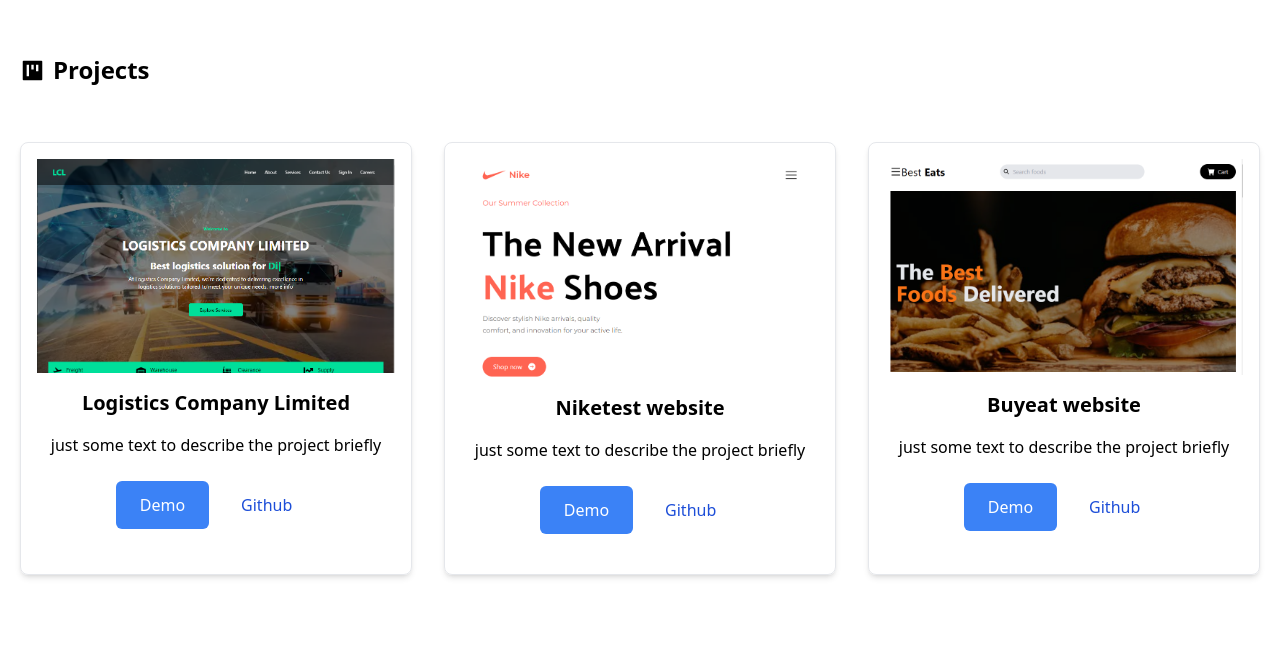
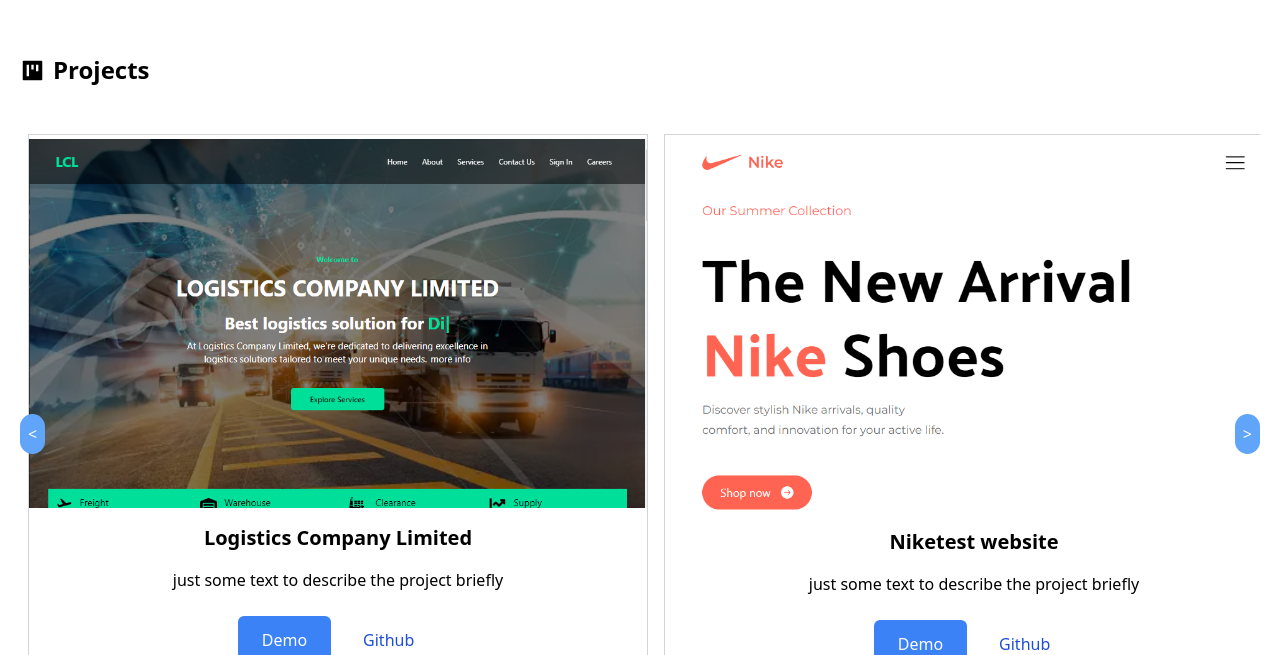
Before and after one commit to okolosiokaro/porfolio, a React (Create React App) app: page / in a window 1280 px wide. Shown: the part 2145-2800 px from the top of the page. Built offline with nearby package versions, Linux system fonts and the light colour scheme; the HTML template or start-up script is replaced by a standard one.

Commit message:
Staged changes

```diff
--- a/src/components/Built.jsx
+++ b/src/components/Built.jsx
@@ -1,6 +1,6 @@
 import React from 'react'
-import { Projects } from '../data/data';
 import { AiFillProject } from 'react-icons/ai';
+import ScrollList from './ScrollList';
 
 const Built = () => {
 
@@ -12,21 +12,8 @@
             <AiFillProject  size={25} className='mt-1 '/>
             <h3 className=" font-bold mb-4 text-2xl">Projects</h3>
         </div>
-        <div className='grid md:grid-cols-2 lg:grid-cols-3 gap-8'>
-        {Projects.map((Project) => (
-                <div key={Project.id} className='w-full shadow-md flex flex-col p-4 my-4 border border-gray-200 rounded-lg hover:scale-105 duration-300'>
-                <div className='mx-auto'>
-                 <img alt='/' src={Project.image}/>
-                </div>
-                <h2 className='text-xl font-bold text-center py-4'>{Project.title}</h2>
-                <p className='text-center'>{Project.description}</p>
-                <div className='flex flex-row justify-center text-center font-medium mx-auto'>
-                <a className='bg-blue-500 rounded-md font-medium my-2 md:my-6 px-6 py-3 text-white text-bold hover:bg-blue-700 mr-2' href={Project.link}>Demo</a>
-                    <a className=' rounded-md font-medium my-2 md:my-6 px-6 py-3 text-blue-700 text-bold hover:bg-blue-700 hover:text-white' rel='Github Profile' href={Project.repo}>Github</a>
-                </div>
-            </div>
-          ))}
-
+        <div className=''>
+        <ScrollList />
         </div>
         </div>
 
--- a/src/components/NavBar.jsx
+++ b/src/components/NavBar.jsx
@@ -29,7 +29,7 @@
 
 
       <div onClick={handleNav}  className={nav ? "z-40 fixed left-0 top-0 w-full h-full bg-black/50" : "fixed -left-full " }></div>
-      <div className={nav ? "z-50 fixed left-0 top-0 w-[60%] h-full bg-white ease-in-out duration-500 rounded-r-xl" : "fixed -left-full " }>
+      <div className={nav ? "z-50 fixed left-0 top-0 w-[60%] h-full bg-white ease-in-out duration-300 rounded-r-xl" : "fixed -left-full" }>
         <div className="flex justify-between items-center ">
         <h1 className="w-full text-3xl font-bold m-4">Elvis</h1>
         <div onClick={handleNav} className='p-4'>
--- /dev/null
+++ b/src/components/ScrollList.jsx
@@ -0,0 +1,55 @@
+import React, { useState } from 'react';
+import {Projects} from '../data/data'
+
+const ScrollList = ({ Project }) => {
+    const [scrollPosition, setScrollPosition] = useState(0);
+
+    const scrollToLeft = () => {
+      const container = document.getElementById('scrollContainer');
+      if (container) {
+        container.scrollLeft -= 400; // Adjust the scroll speed as needed
+        setScrollPosition(container.scrollLeft);
+      }
+    };
+
+    const scrollToRight = () => {
+      const container = document.getElementById('scrollContainer');
+      if (container) {
+        container.scrollLeft += 400; // Adjust the scroll speed as needed
+        setScrollPosition(container.scrollLeft);
+      }
+    };
+
+  return (
+    <div>
+       <div className="relative flex justify-center items-center">
+      <button
+        className="absolute left-0 top-1/2 bg-blue-400 hover:bg-blue-500 p-2 rounded-full z-10 text-white"
+        onClick={scrollToLeft}
+      >
+        &lt;
+      </button>
+      <div id="scrollContainer" className="flex overflow-x-auto" style={{ scrollBehavior: 'smooth' }}>
+        {Projects.map((Project) => (
+                <div key={Project.id}  className="flex-none w-full md:w-1/2 flex flex-col justify-center items-center border border-gray-300 m-2">
+                <div className='mx-auto'>
+                 <img alt='/' src={Project.image}/>
+                </div>
+                <h2 className='text-xl font-bold text-center py-4'>{Project.title}</h2>
+                <p className='text-center'>{Project.description}</p>
+                <div className='flex flex-row justify-center text-center font-medium mx-auto'>
+                <a className='bg-blue-500 rounded-md font-medium my-2 md:my-6 px-6 py-3 text-white text-bold hover:bg-blue-700 mr-2' href={Project.link}>Demo</a>
+                    <a className=' rounded-md font-medium my-2 md:my-6 px-6 py-3 text-blue-700 text-bold hover:bg-blue-700 hover:text-white' rel='Github Profile' href={Project.repo}>Github</a>
+                </div>
+            </div>
+          ))}
+      </div>
+      <button className="absolute right-0 top-1/2 bg-blue-400 hover:bg-blue-500 p-2 rounded-full z-10 text-white" onClick={scrollToRight}>
+        &gt;
+      </button>
+    </div>
+    </div>
+  )
+}
+
+export default ScrollList
--- a/src/data/data.js
+++ b/src/data/data.js
@@ -26,7 +26,8 @@
     image: food,
     link: 'https://buyeat.netlify.app',
     repo: 'https://www.github.com/okolosiokaro/foodweb'
-}];
+}
+];
 
 const Frontends = [
     {
```
